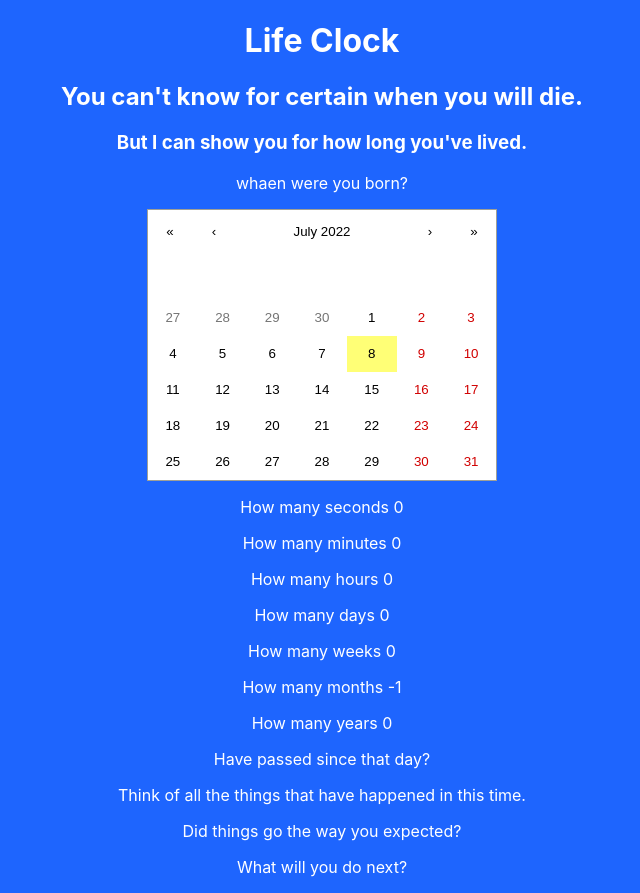
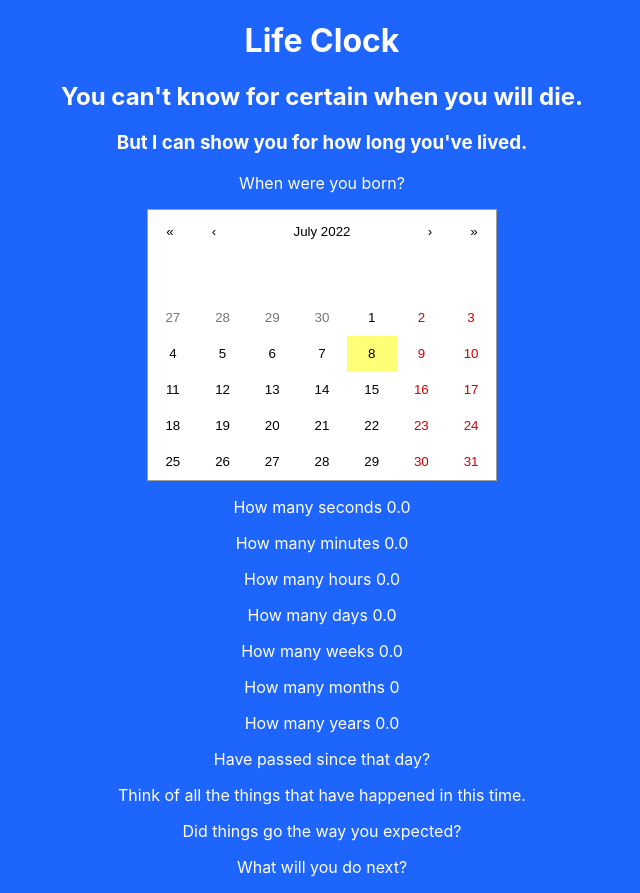
Before and after one commit to Id3arium/LifeClock, a React (Create React App) app: page / in a window 1280 px wide. Shown: the whole page, without its empty margins (318-958 px from the left). Built offline with nearby package versions, Linux system fonts and the light colour scheme.

Commit message:
rounding results to one decimal

```diff
--- a/src/Components/App.js
+++ b/src/Components/App.js
@@ -19,8 +19,7 @@ function App() {
   }
   let getMonthsAlive = (now, birthDate ) => {
     let months = (now.getFullYear() - birthDate.getFullYear()) * 12
-    months -= birthDate.getMonth() + 1
-    months += now.getMonth()
+    months += (now.getMonth() - birthDate.getMonth())
     return months
   }
   let getYearsAlive = () => {
@@ -35,17 +34,17 @@ function App() {
       <h2> You can't know for certain when you will die. </h2>
       <h3> But I can show you for how long you've lived. </h3>
 
-      <p>whaen were you born? </p>
+      <p>When were you born? </p>
+      <DatePicker onDateChanged={onDateChanged} />
 
-      <DatePicker onDateChanged={onDateChanged} />
       <span>
-        <p>How many seconds {getSecondsAlive(birthDate)} </p>
-        <p>How many minutes {getMinutesAlive(birthDate)} </p>
-        <p>How many hours {getHoursAlive(birthDate)} </p>
-        <p>How many days {getDaysAlive(birthDate)} </p>
-        <p>How many weeks {getWeeksAlive(birthDate)} </p>
+        <p>How many seconds {getSecondsAlive().toFixed(1)} </p>
+        <p>How many minutes {getMinutesAlive().toFixed(1)} </p>
+        <p>How many hours {getHoursAlive().toFixed(1)} </p>
+        <p>How many days {getDaysAlive().toFixed(1)} </p>
+        <p>How many weeks {getWeeksAlive().toFixed(1)} </p>
         <p>How many months {getMonthsAlive(new Date(), birthDate)} </p>
-        <p>How many years {getYearsAlive(birthDate)}</p>
+        <p>How many years {getYearsAlive().toFixed(1)}</p>
         <p>Have passed since that day? </p>
       </span>
 
```
Also changed, not shown: 1 other file (tests, documents, lock files or other folders).
